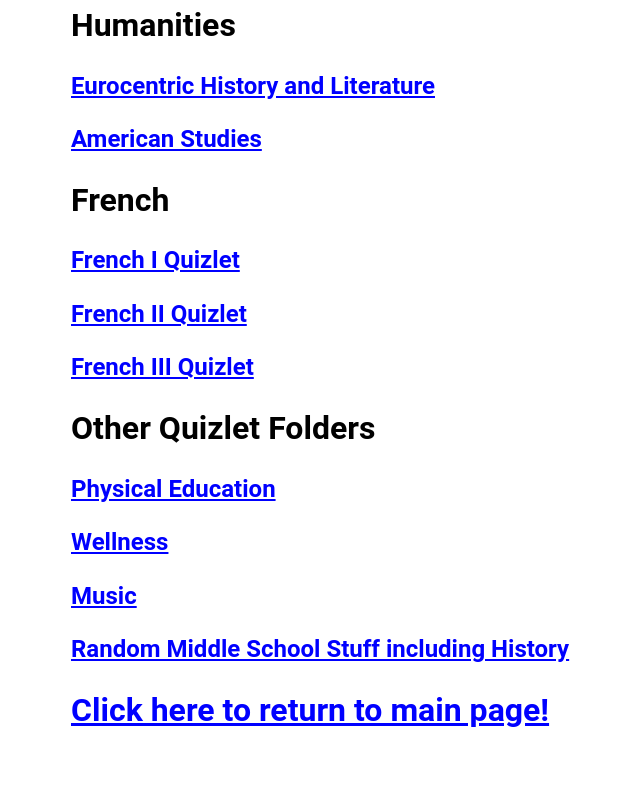
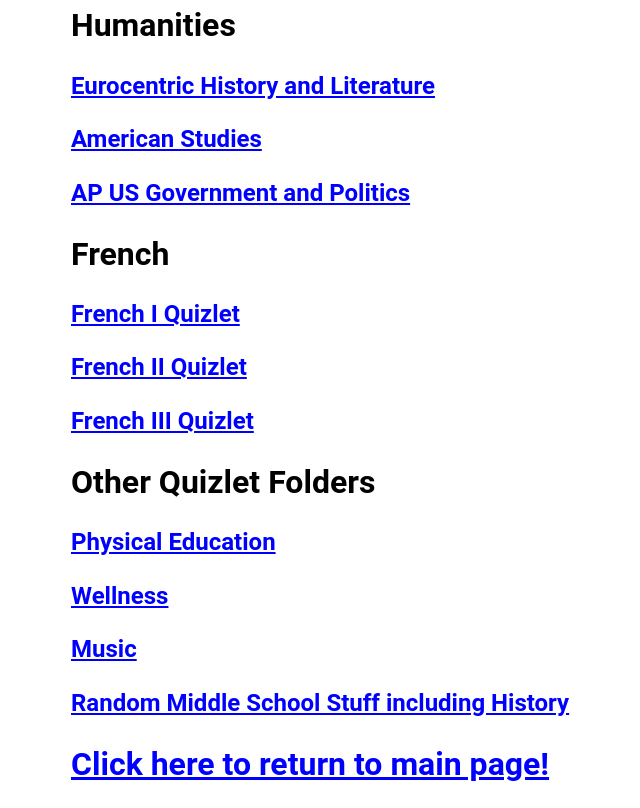
Before and after one commit to Noah-H3467/projectnoshedu, a plain HTML site: page courses.html in a window 1280 px wide. Shown: the part 743-1551 px from the top of the page, without its empty margins (187-827 px from the left). Before the commit the page ends 1497 px from the top, so only its background shows below. Drawn offline with Linux system fonts and the light colour scheme.

Commit message:
add gov link

```diff
--- a/courses.html
+++ b/courses.html
@@ -28,6 +28,7 @@
         <h1>Humanities</h1>
           <a href="https://quizlet.com/user/walrusoopdedede/folders/honors-cultural-foundations"><h2>Eurocentric History and Literature</h2></a>
           <a href="https://quizlet.com/user/walrusoopdedede/folders/honors-american-studies"><h2>American Studies</h2></a>
+          <a href="https://knowt.com/folder/b5a870ae-63ef-46f5-b052-f5ad0ab0eed4"><h2>AP US Government and Politics</h2></a>
 
         <h1>French</h1>
           <a href="https://quizlet.com/user/walrusoopdedede/folders/french-i"><h2>French I Quizlet</h2></a>
```
